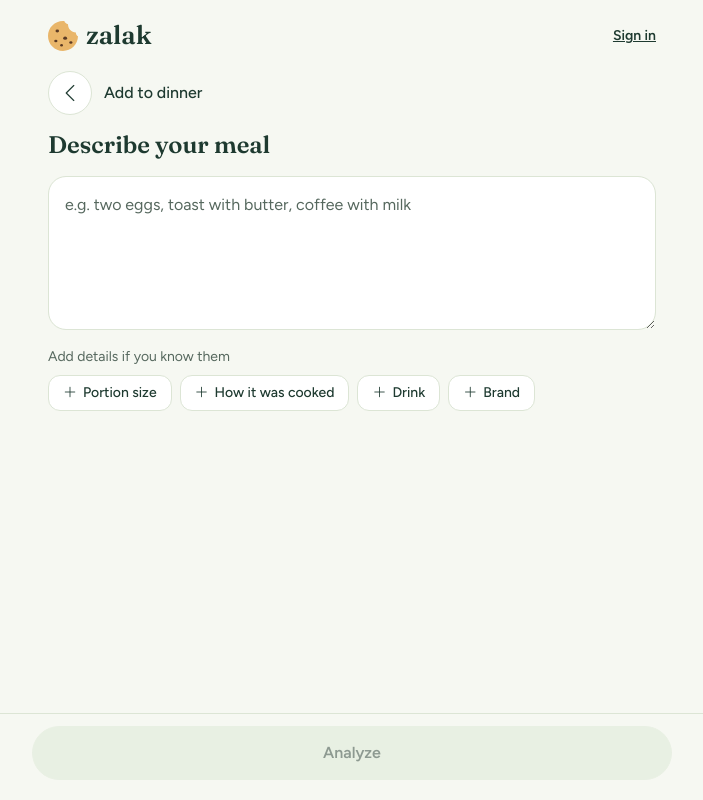
After one commit to vnikiforovski/hci-calorie-app, a Django app: page /add/text/ in a window 1280 px wide. The commit adds this page. Shown: the whole page, without its empty margins (288-991 px from the left). Run offline with Django 5.2, Linux system fonts and the light colour scheme; some libraries are stand-ins or nearby versions.

Commit message:
Add text input with fake AI analysis

```diff
--- /dev/null
+++ b/meals/forms.py
@@ -0,0 +1,24 @@
+from django import forms
+
+from .models import Meal
+
+
+class TextMealForm(forms.ModelForm):
+    class Meta:
+        model = Meal
+        fields = ['text', 'slot']
+        widgets = {
+            'text': forms.Textarea(attrs={
+                'class': 'form-control z-meal-text',
+                'rows': 5,
+                'placeholder': 'e.g. two eggs, toast with butter, coffee with milk',
+                'aria-label': 'Describe your meal',
+            }),
+            'slot': forms.HiddenInput(),
+        }
+
+    def clean_text(self):
+        text = self.cleaned_data['text'].strip()
+        if not text:
+            raise forms.ValidationError('Write what you ate, e.g. "two eggs and toast".')
+        return text
--- a/meals/views.py
+++ b/meals/views.py
@@ -1,7 +1,10 @@
-from django.shortcuts import render, get_object_or_404
+from django.shortcuts import render, get_object_or_404, redirect
 from django.http import Http404
+from django.utils import timezone
 
-from .models import Meal, slot_for_time
+from .forms import TextMealForm
+from .models import Meal, MealItem, slot_for_time
+from .services.ai import AnalysisError, analyze_text
 
 
 def home(request):
@@ -46,6 +49,83 @@ def result(request, meal_id):
     return render(request, 'meals/result.html', context)
 
 
+def set_owner(request, meal):
+    """A signed-in user owns the meal; a guest owns it through their session (FR2)."""
+    if request.user.is_authenticated:
+        meal.user = request.user
+    else:
+        if not request.session.session_key:
+            request.session.create()
+        meal.session_key = request.session.session_key
+
+
+def apply_analysis(meal, data):
+    """Save a validated AI answer on the draft: title, description and the items.
+    The AI gives totals for the portion; we store them per 100 g (grams is the single source)."""
+    meal.title = data['title']
+    meal.description = data['description']
+    meal.ai_response = data
+    meal.save()
+
+    meal.items.all().delete()   # a Retry (chunk 6) replaces the old items
+    for position, item in enumerate(data['items']):
+        grams = item['grams']
+        MealItem.objects.create(
+            meal=meal,
+            position=position,
+            name=item['name'],
+            amount=item['amount'],
+            unit=item['unit'],
+            grams=grams,
+            kcal_min_100g=round(item['kcal_min'] * 100 / grams),
+            kcal_max_100g=round(item['kcal_max'] * 100 / grams),
+            protein_min_100g=round(item['protein_min'] * 100 / grams, 1),
+            protein_max_100g=round(item['protein_max'] * 100 / grams, 1),
+            carbs_min_100g=round(item['carbs_min'] * 100 / grams, 1),
+            carbs_max_100g=round(item['carbs_max'] * 100 / grams, 1),
+            fat_min_100g=round(item['fat_min'] * 100 / grams, 1),
+            fat_max_100g=round(item['fat_max'] * 100 / grams, 1),
+            confidence=item['confidence'],
+            reason=item['reason'],
+            question=item['question'],
+        )
+
+
+def text_input(request):
+    if request.method == 'POST':
+        form = TextMealForm(request.POST)
+        if form.is_valid():
+            meal = form.save(commit=False)
+            meal.input_method = 'text'
+            if not meal.slot:
+                meal.slot = slot_for_time(timezone.now())
+            set_owner(request, meal)
+            meal.save()
+
+            # The draft is saved first, so the input is kept even if the AI fails (FR29)
+            try:
+                data = analyze_text(meal.text)
+            except AnalysisError:
+                form.add_error(None, "Zalak couldn't analyze this right now. Your text is kept, so try again.")
+            else:
+                if data['status'] == 'no_food':
+                    form.add_error(None, data['no_food_reason'] or "Zalak couldn't find any food in this.")
+                else:
+                    apply_analysis(meal, data)
+                    return redirect('result', meal_id=meal.id)
+    else:
+        slot = request.GET.get('slot')
+        if slot not in SLOT_ICONS:
+            slot = slot_for_time(timezone.now())
+        form = TextMealForm(initial={'slot': slot})
+
+    context = {
+        'form': form,
+        'slot': form['slot'].value(),
+    }
+    return render(request, 'meals/text_input.html', context)
+
+
 # Placeholders until their chunk is built, so the navigation never breaks.
 
 def diary(request):
@@ -61,7 +141,8 @@ def profile(request):
 
 
 def add_meal(request):
-    return render(request, 'coming_soon.html', {'title': 'Add meal'})
+    # Until the Add meal sheet (chunk 14), "+" goes straight to Text and voice
+    return redirect('text_input')
 
 
 # Temporary style page (remove in chunk 19).
--- a/static/css/zalak.css
+++ b/static/css/zalak.css
@@ -684,3 +684,40 @@ h3 { font-size: 1rem; }
 
     .has-sidebar .z-actions { left: var(--z-sidebar-width); }
 }
+
+/* ---------- Text input (chunk 4) ---------- */
+
+.z-back-row {
+    display: flex;
+    align-items: center;
+    gap: 0.75rem;
+}
+
+.z-meal-text {
+    min-height: 160px;
+    padding: 1rem;
+    border-radius: 18px;
+    resize: vertical;
+}
+
+/* Detail chips under the field */
+.z-chip-row {
+    display: flex;
+    flex-wrap: wrap;
+    gap: 0.5rem;
+}
+button.z-chip { cursor: pointer; }
+button.z-chip:hover { background: var(--z-tint); }
+
+/* Calm notice (AI failure, no food): butter box, never red */
+.z-notice {
+    display: flex;
+    gap: 0.5rem;
+    padding: 0.75rem 1rem;
+    border-radius: 12px;
+    background: var(--z-butter);
+}
+
+/* Room for the fixed action bar; a bar with one button */
+.z-with-actions { padding-bottom: 7rem; }
+.z-actions-one { grid-template-columns: 1fr; }
--- /dev/null
+++ b/static/js/chips.js
@@ -0,0 +1,24 @@
+// Text and voice: Analyze stays disabled while the field is empty (docs/05, Constraints),
+// and the detail chips add a short prompt such as "portion: " for the user to finish.
+var mealText = document.querySelector('#textMealForm textarea[name="text"]');
+var analyzeButton = document.getElementById('analyzeButton');
+
+function updateAnalyze() {
+    analyzeButton.disabled = mealText.value.trim() === '';
+}
+
+document.querySelectorAll('.z-chip[data-insert]').forEach(function (chip) {
+    chip.addEventListener('click', function () {
+        var text = mealText.value.trimEnd();
+        if (text !== '' && !text.endsWith(',')) {
+            text += ',';
+        }
+        mealText.value = (text === '' ? '' : text + ' ') + chip.dataset.insert;
+        mealText.focus();
+        mealText.setSelectionRange(mealText.value.length, mealText.value.length);
+        updateAnalyze();
+    });
+});
+
+mealText.addEventListener('input', updateAnalyze);
+updateAnalyze();
--- /dev/null
+++ b/templates/meals/text_input.html
@@ -0,0 +1,56 @@
+{% extends 'base.html' %}
+{% load static %}
+
+{% block title %}Describe your meal{% endblock %}
+
+{# Checker screen: own back row, no bottom bar #}
+{% block header %}{% endblock %}
+{% block bottom_nav %}{% endblock %}
+
+{% block content %}
+    <div class="z-back-row">
+        <a class="z-icon-btn" href="{% url 'home' %}" aria-label="Back to Home">
+            <i class="bi bi-chevron-left" aria-hidden="true"></i>
+        </a>
+        <span class="fw-medium">Add to {{ slot }}</span>
+    </div>
+
+    <h1 class="mt-3 mb-3">Describe your meal</h1>
+
+    <form method="post" action="{% url 'text_input' %}" id="textMealForm" class="z-with-actions" novalidate>
+        {% csrf_token %}
+        {{ form.slot }}
+
+        {% for error in form.non_field_errors %}
+            <div class="z-notice mb-3" role="alert">
+                <i class="bi bi-info-circle" aria-hidden="true"></i>
+                <p class="mb-0">{{ error }}</p>
+            </div>
+        {% endfor %}
+
+        {{ form.text }}
+        {% for error in form.text.errors %}
+            <p class="z-small mt-2 mb-0" role="alert">{{ error }}</p>
+        {% endfor %}
+
+        <p class="z-small text-body-secondary mt-3 mb-2">Add details if you know them</p>
+        <div class="z-chip-row">
+            <button type="button" class="z-chip" data-insert="portion: "><i class="bi bi-plus-lg" aria-hidden="true"></i> Portion size</button>
+            <button type="button" class="z-chip" data-insert="cooked: "><i class="bi bi-plus-lg" aria-hidden="true"></i> How it was cooked</button>
+            <button type="button" class="z-chip" data-insert="drink: "><i class="bi bi-plus-lg" aria-hidden="true"></i> Drink</button>
+            <button type="button" class="z-chip" data-insert="brand: "><i class="bi bi-plus-lg" aria-hidden="true"></i> Brand</button>
+        </div>
+
+        {# The microphone comes in chunk 7 (voice) #}
+
+        <div class="z-actions">
+            <div class="z-actions-buttons z-actions-one">
+                <button type="submit" class="btn btn-primary btn-lg" id="analyzeButton">Analyze</button>
+            </div>
+        </div>
+    </form>
+{% endblock %}
+
+{% block scripts %}
+    <script src="{% static 'js/chips.js' %}"></script>
+{% endblock %}
--- a/zalak/urls.py
+++ b/zalak/urls.py
@@ -28,6 +28,7 @@ urlpatterns = [
     path('statistics/', views.statistics, name='statistics'),
     path('profile/', views.profile, name='profile'),
     path('add/', views.add_meal, name='add_meal'),
+    path('add/text/', views.text_input, name='text_input'),
     path('meal/<int:meal_id>/', views.result, name='result'),
     path('style/', views.style, name='style'),
 ] + static(settings.MEDIA_URL, document_root=settings.MEDIA_ROOT)
```
Also changed, not shown: meals/services/ai.py (added, +120 -0 lines), meals/services/__init__.py (added).
